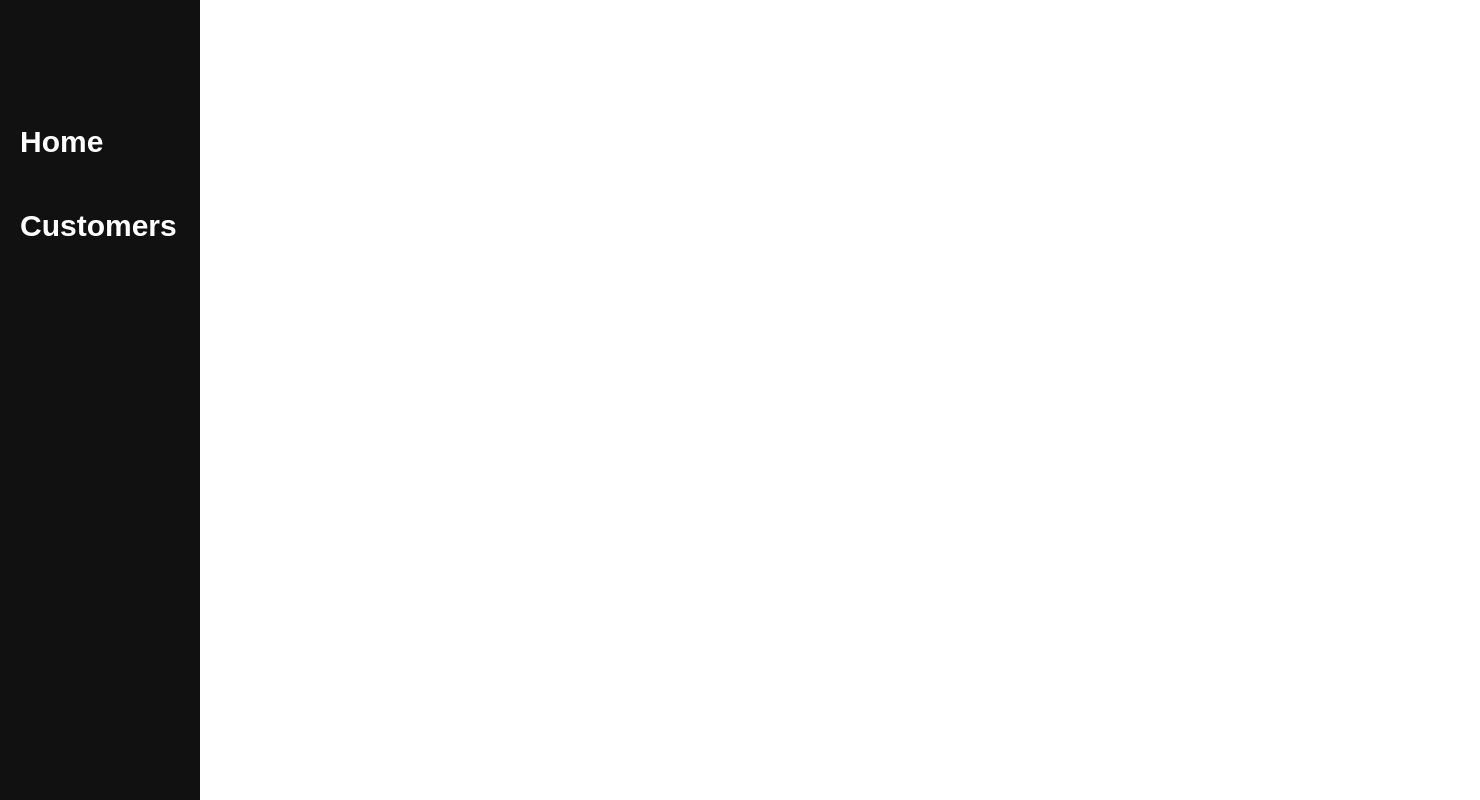
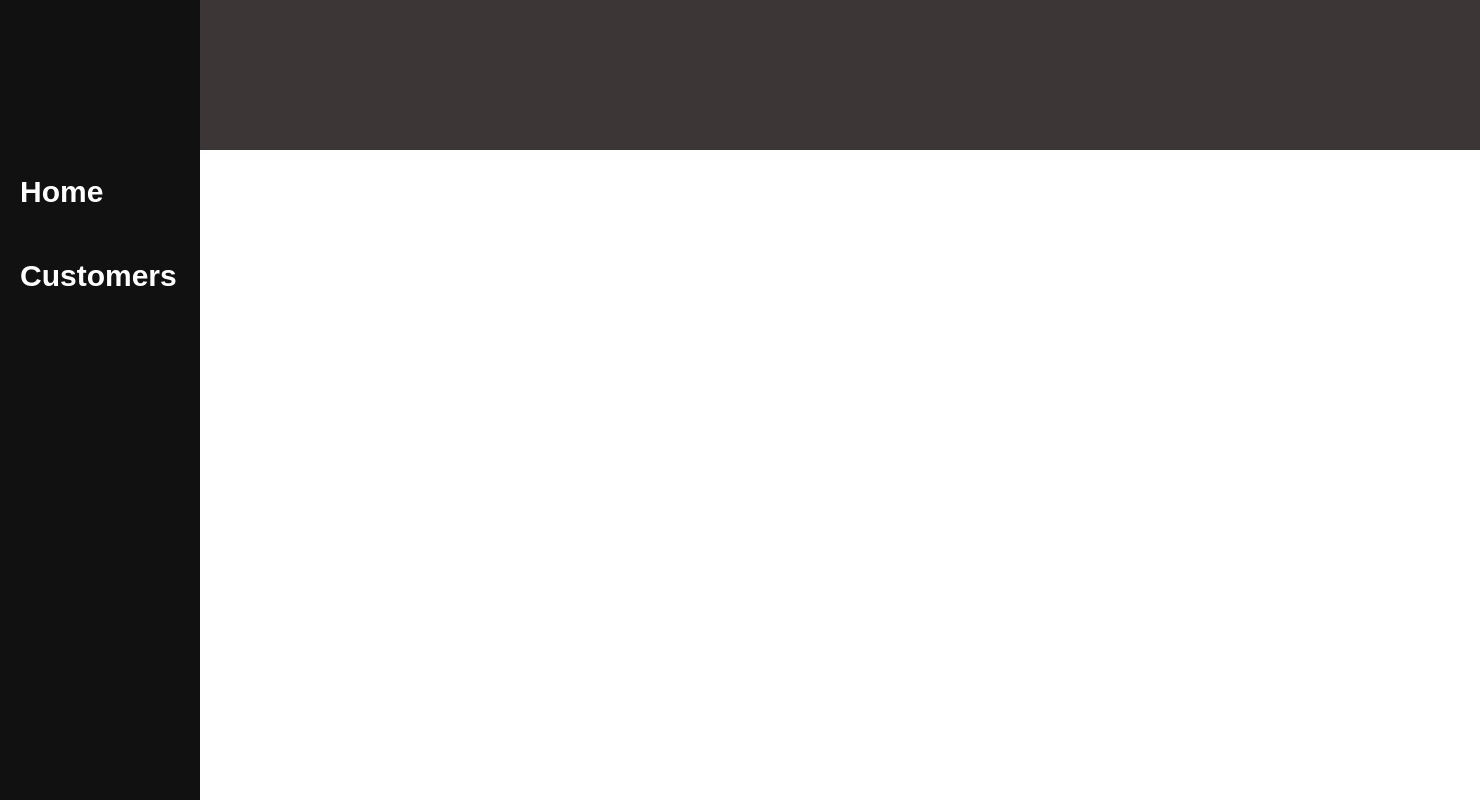
Before and after one commit to hakbar0/CustomerColours, a React (Create React App) app in the folder customercolours/: page / in a window 1280 px wide. Shown: the whole page, 1480 px wide, since content can reach past the window. Built offline with nearby package versions, Linux system fonts and the light colour scheme.

Commit message:
made horizontal overlay.

```diff
--- a/customercolours/src/components/Sidebar.js
+++ b/customercolours/src/components/Sidebar.js
@@ -4,12 +4,15 @@ import '../styles/Sidebar.css';
 
 const Sidebar = () => {
   return(
+    <div>
     <div className = "navbar">
       <nav>
         <NavLink exact to = '/' style={{ textDecoration: 'none' }}><h2>Home</h2></NavLink>
         <NavLink exact to = '/customers' style={{ textDecoration: 'none' }}><h2>Customers</h2></NavLink>
         </nav>
       </div>
+     <div className = "horizontal"></div>
+     </div>
   )
 }
 
--- a/customercolours/src/styles/Sidebar.css
+++ b/customercolours/src/styles/Sidebar.css
@@ -7,9 +7,17 @@
   left: 0;
   background-color: #111;
   overflow-x: hidden;
-  padding-top: 100px;
+  padding-top: 150px;
   width: 200px;
   font-size: 20px;
+}
+
+.horizontal{
+  z-index: 2;
+  height: 150px;
+  width: 100%;
+  margin-left: 200px;
+  background: rgb(61, 54, 54);
 }
 
 .navbar nav{
```
